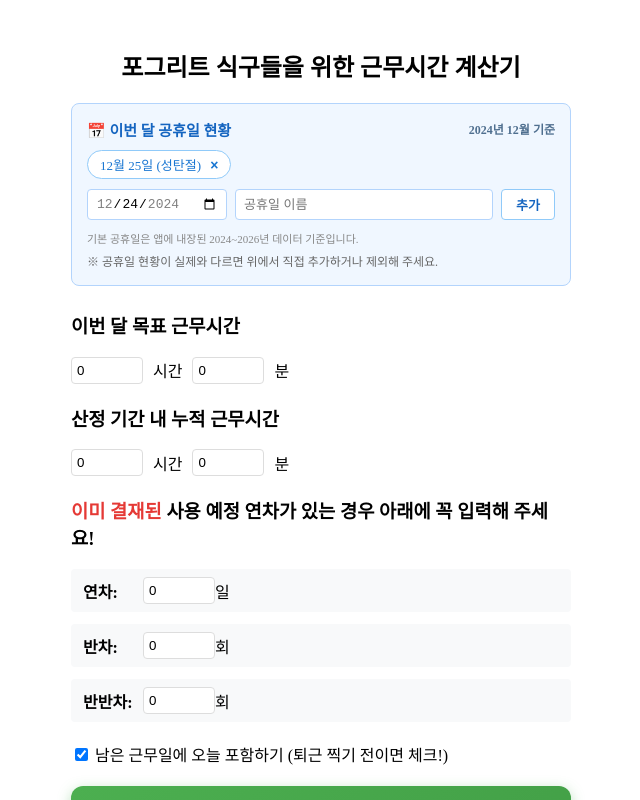
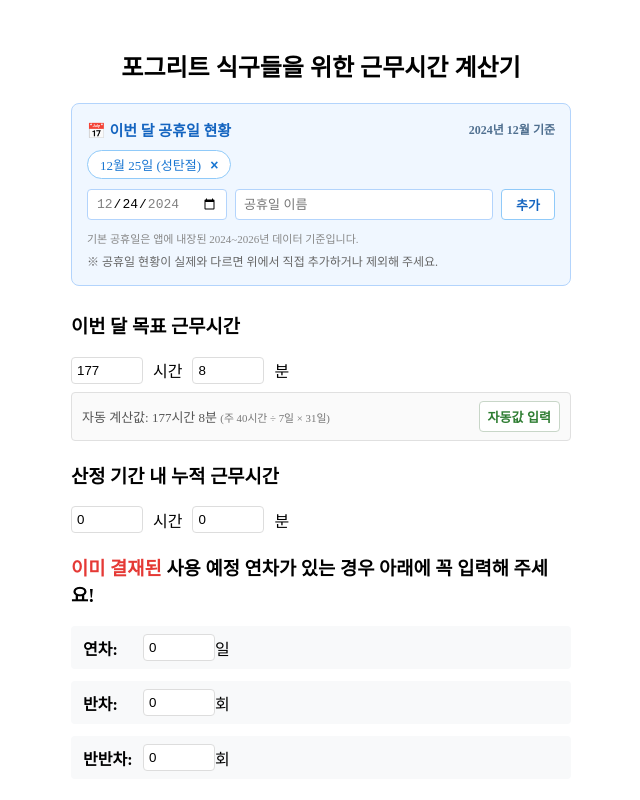
Before and after one commit to ando-zone/remaining-working-time, a Vue app: page / in a window 1280 px wide. Shown: the top 800 px of the page, without its empty margins (319-959 px from the left). Built offline with nearby package versions, Linux system fonts and the light colour scheme.

Commit message:
feat: auto-calculate monthly target time

```diff
--- a/package.json
+++ b/package.json
@@ -5,7 +5,7 @@
   "scripts": {
     "serve": "vue-cli-service serve",
     "build": "vue-cli-service build",
-    "test": "node tests/holidays.test.js",
+    "test": "node tests/holidays.test.js && node tests/work-time.test.js",
     "lint": "vue-cli-service lint",
     "deploy": "npm run build && gh-pages -d dist"
   },
--- a/src/components/WorkingHourCalculator.vue
+++ b/src/components/WorkingHourCalculator.vue
@@ -69,8 +69,15 @@
     <div class="input-group">
       <h3>이번 달 목표 근무시간</h3>
       <div class="time-input">
-        <input type="number" v-model="targetHours" min="0"> 시간
-        <input type="number" v-model="targetMinutes" min="0" max="59"> 분
+        <input type="number" v-model="targetHours" min="0" @input="markManualTargetTime"> 시간
+        <input type="number" v-model="targetMinutes" min="0" max="59" @input="markManualTargetTime"> 분
+      </div>
+      <div class="target-helper">
+        <span>
+          자동 계산값: {{ autoTargetTimeLabel }}
+          <small>(주 40시간 ÷ 7일 × {{ currentMonthDays }}일)</small>
+        </span>
+        <button type="button" @click="applyAutoTargetTime">자동값 입력</button>
       </div>
     </div>
 
@@ -130,6 +137,7 @@
         <li>2025.01.24 - 안내 문구 변경/ 연차,반차,반반차 계산 방식 변경/ 근무 목표 달성 조건 보완/ 결과창 깜빡임 애니메이션 추가</li>
         <li>2025.12.20 - 이번 달 공휴일 미리보기 추가/ 공휴일 데이터 외부 라이브러리 연동(2026년까지 지원)/ 주말·공휴일에 '오늘 포함하기' 체크 해제 시 버그 수정/ 방문자 수 기능 제거</li>
         <li>2026.07.01 - 외부 공휴일 라이브러리 제거/ 기본 공휴일 내장/ 공휴일 직접 추가·제외 기능 추가</li>
+        <li>2026.07.01 - 월 목표 근무시간 자동 계산 및 수동 수정 기능 추가</li>
       </ul>
 
       <!-- 경고 문구 추가 -->
@@ -142,6 +150,7 @@
 
 <script>
 import holidayUtils from '../holidays.js'
+import workTimeUtils from '../work-time.js'
 
 const {
   DEFAULT_HOLIDAYS,
@@ -155,8 +164,16 @@ const {
   parseHolidayList,
 } = holidayUtils
 
+const {
+  calculateMonthlyTargetMinutes,
+  formatDuration,
+  getDaysInMonth,
+  splitMinutesToHours,
+} = workTimeUtils
+
 const CUSTOM_HOLIDAYS_KEY = 'customHolidays'
 const EXCLUDED_HOLIDAYS_KEY = 'excludedHolidays'
+const TARGET_TIME_MODE_KEY = 'targetTimeMode'
 
 function getKstToday() {
   return new Date(new Date().toLocaleString('en-US', { timeZone: 'Asia/Seoul' }))
@@ -174,10 +191,18 @@ export default {
   name: 'WorkingHourCalculator',
   data() {
     const today = getKstToday()
+    const targetTimeMode = localStorage.getItem(TARGET_TIME_MODE_KEY) || 'auto'
+    const autoTargetMinutes = calculateMonthlyTargetMinutes(
+      today.getFullYear(),
+      today.getMonth() + 1
+    )
+    const autoTargetTime = splitMinutesToHours(autoTargetMinutes)
+    const storedTargetHours = Number(localStorage.getItem('targetHours')) || 0
+    const storedTargetMinutes = Number(localStorage.getItem('targetMinutes')) || 0
 
     return {
-      targetHours: Number(localStorage.getItem('targetHours')) || 0,
-      targetMinutes: Number(localStorage.getItem('targetMinutes')) || 0,
+      targetHours: targetTimeMode === 'manual' ? storedTargetHours : autoTargetTime.hours,
+      targetMinutes: targetTimeMode === 'manual' ? storedTargetMinutes : autoTargetTime.minutes,
       workedHours: Number(localStorage.getItem('workedHours')) || 0,
       workedMinutes: Number(localStorage.getItem('workedMinutes')) || 0,
       fullDayLeave: Number(localStorage.getItem('fullDayLeave')) || 0,
@@ -190,6 +215,7 @@ export default {
       excludedHolidayDates: parseExcludedHolidayDates(localStorage.getItem(EXCLUDED_HOLIDAYS_KEY)),
       customHolidayDate: formatDate(today),
       customHolidayName: '',
+      targetTimeMode,
     }
   },
   computed: {
@@ -198,6 +224,9 @@ export default {
     },
     currentMonth() {
       return getKstToday().getMonth() + 1
+    },
+    currentMonthDays() {
+      return getDaysInMonth(this.currentYear, this.currentMonth)
     },
     currentMonthName() {
       return formatYearMonth(this.currentYear, this.currentMonth)
@@ -225,6 +254,12 @@ export default {
     currentMonthExcludedHolidays() {
       return filterHolidaysByMonth(DEFAULT_HOLIDAYS, this.currentYear, this.currentMonth)
         .filter((holiday) => this.excludedHolidayDates.includes(holiday.date))
+    },
+    autoTargetMinutes() {
+      return calculateMonthlyTargetMinutes(this.currentYear, this.currentMonth)
+    },
+    autoTargetTimeLabel() {
+      return formatDuration(this.autoTargetMinutes)
     }
   },
   watch: {
@@ -266,6 +301,20 @@ export default {
       const [, month, day] = dateStr.split('-')
 
       return `${Number(month)}월 ${Number(day)}일`
+    },
+
+    applyAutoTargetTime() {
+      const { hours, minutes } = splitMinutesToHours(this.autoTargetMinutes)
+
+      this.targetTimeMode = 'auto'
+      localStorage.setItem(TARGET_TIME_MODE_KEY, this.targetTimeMode)
+      this.targetHours = hours
+      this.targetMinutes = minutes
+    },
+
+    markManualTargetTime() {
+      this.targetTimeMode = 'manual'
+      localStorage.setItem(TARGET_TIME_MODE_KEY, this.targetTimeMode)
     },
 
     saveHolidayOverrides() {
@@ -577,6 +626,40 @@ export default {
   align-items: center;
 }
 
+.target-helper {
+  display: flex;
+  align-items: center;
+  justify-content: space-between;
+  gap: 10px;
+  margin-top: 8px;
+  padding: 8px 10px;
+  border: 1px solid #e0e0e0;
+  border-radius: 4px;
+  background-color: #fafafa;
+  color: #555;
+  font-size: 13px;
+}
+
+.target-helper span {
+  min-width: 0;
+}
+
+.target-helper small {
+  color: #777;
+}
+
+.target-helper button {
+  flex: 0 0 auto;
+  border: 1px solid #c8d6c8;
+  border-radius: 4px;
+  background-color: #fff;
+  color: #2e7d32;
+  cursor: pointer;
+  font-size: 13px;
+  font-weight: 600;
+  padding: 5px 8px;
+}
+
 .leave-input {
   display: flex;
   flex-direction: column;
--- /dev/null
+++ b/src/work-time.js
@@ -0,0 +1,32 @@
+const DEFAULT_WEEKLY_WORK_MINUTES = 40 * 60
+
+function getDaysInMonth(year, month) {
+  return new Date(year, month, 0).getDate()
+}
+
+function calculateMonthlyTargetMinutes(year, month, weeklyWorkMinutes = DEFAULT_WEEKLY_WORK_MINUTES) {
+  const daysInMonth = getDaysInMonth(year, month)
+
+  return Math.floor((weeklyWorkMinutes / 7) * daysInMonth)
+}
+
+function splitMinutesToHours(totalMinutes) {
+  return {
+    hours: Math.floor(totalMinutes / 60),
+    minutes: totalMinutes % 60,
+  }
+}
+
+function formatDuration(totalMinutes) {
+  const { hours, minutes } = splitMinutesToHours(totalMinutes)
+
+  return `${hours}시간 ${minutes}분`
+}
+
+module.exports = {
+  DEFAULT_WEEKLY_WORK_MINUTES,
+  calculateMonthlyTargetMinutes,
+  formatDuration,
+  getDaysInMonth,
+  splitMinutesToHours,
+}
```
Also changed, not shown: 1 other file (tests, documents, lock files or other folders).
